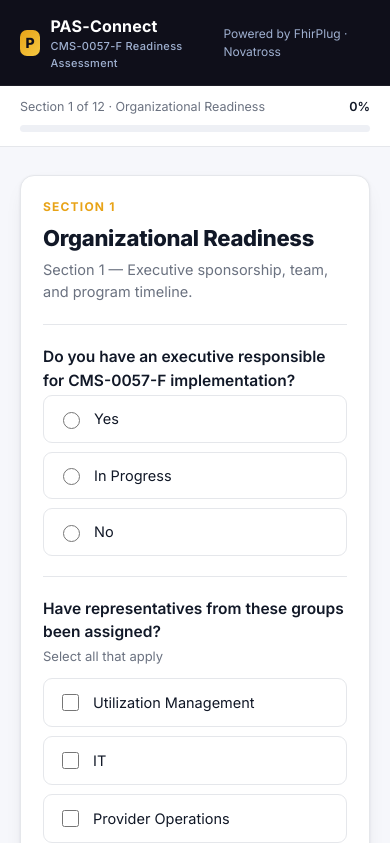
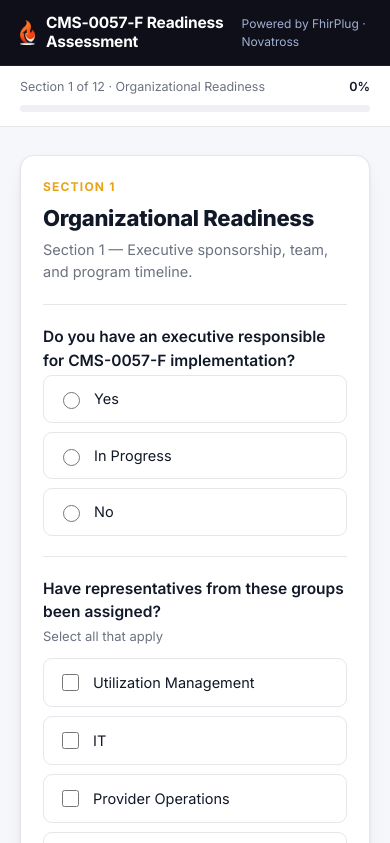
Before and after one commit to anirudhatalmale6-alt/cms0057-readiness-assessment, a plain HTML site: page index.html in a window 390 px wide. Both pictures are taken after a click on the button "Start the assessment →". Shown: the top 843 px of the page. Drawn offline with Linux system fonts and the light colour scheme.

Commit message:
Assessment header: FhirPlug flame mark, drop PAS-Connect wordmark, larger assessment title; sticky progress bar now tracks topbar height

```diff
--- a/index.html
+++ b/index.html
@@ -32,13 +32,17 @@ a{color:inherit}
 /* ---- top bar ---- */
 .topbar{background:var(--navy);color:#fff;padding:14px 0;position:sticky;top:0;z-index:20;border-bottom:1px solid rgba(255,255,255,.06)}
 .topbar .wrap{display:flex;align-items:center;justify-content:space-between;gap:14px}
-.brand{display:flex;align-items:center;gap:10px;font-weight:700;letter-spacing:.2px}
-.brand .dot{width:26px;height:26px;border-radius:7px;background:linear-gradient(135deg,var(--gold),var(--gold-light));display:grid;place-items:center;color:var(--navy);font-weight:800;font-size:14px}
-.brand small{display:block;font-weight:500;font-size:11px;color:#9fb0d0;letter-spacing:.3px}
+.brand{display:flex;align-items:center;gap:11px;font-weight:700;letter-spacing:.2px}
+.brand .flame{width:auto;height:30px;flex:none;display:block}
+.brand .btitle{font-size:19px;font-weight:700;letter-spacing:-.2px;line-height:1.2}
+@media (max-width:560px){
+  .brand .btitle{font-size:15.5px}
+  .brand .flame{height:25px}
+}
 .tag{font-size:12px;color:#9fb0d0}
 
 /* ---- progress ---- */
-.progress-wrap{background:#fff;border-bottom:1px solid var(--line);position:sticky;top:55px;z-index:15}
+.progress-wrap{background:#fff;border-bottom:1px solid var(--line);position:sticky;top:var(--topbar-h,59px);z-index:15}
 .progress-wrap .wrap{padding:12px 20px 14px}
 .progress-head{display:flex;justify-content:space-between;align-items:baseline;font-size:12.5px;color:var(--muted);margin-bottom:8px}
 .progress-head b{color:var(--ink);font-weight:600}
@@ -170,8 +174,8 @@ footer{background:var(--navy);color:#8ea3c7;text-align:center;padding:22px;font-
 <div class="topbar">
   <div class="wrap">
     <div class="brand">
-      <span class="dot">P</span>
-      <div>PAS-Connect<small>CMS-0057-F Readiness Assessment</small></div>
+      <img class="flame" src="fhirplug-flame.png" alt="FhirPlug" width="18" height="30">
+      <span class="btitle">CMS-0057-F Readiness Assessment</span>
     </div>
     <div class="tag">Powered by FhirPlug &middot; Novatross</div>
   </div>
@@ -649,6 +653,18 @@ function submitLead(){
   // a HubSpot contact with product-interest + score properties (no patient data).
 }
 
+/* keep the sticky progress bar flush under the topbar at any width
+   (the title wraps to two lines on narrow screens, so the height is not fixed) */
+(function(){
+  var tb=document.querySelector('.topbar');
+  if(!tb) return;
+  function setH(){ document.documentElement.style.setProperty('--topbar-h', tb.getBoundingClientRect().height+'px'); }
+  setH();
+  if(window.ResizeObserver) new ResizeObserver(setH).observe(tb);
+  window.addEventListener('resize', setH);
+  window.addEventListener('load', setH);
+})();
+
 /* boot */
 renderIntro();
 </script>
```
Also changed, not shown: fhirplug-flame.png (added).
